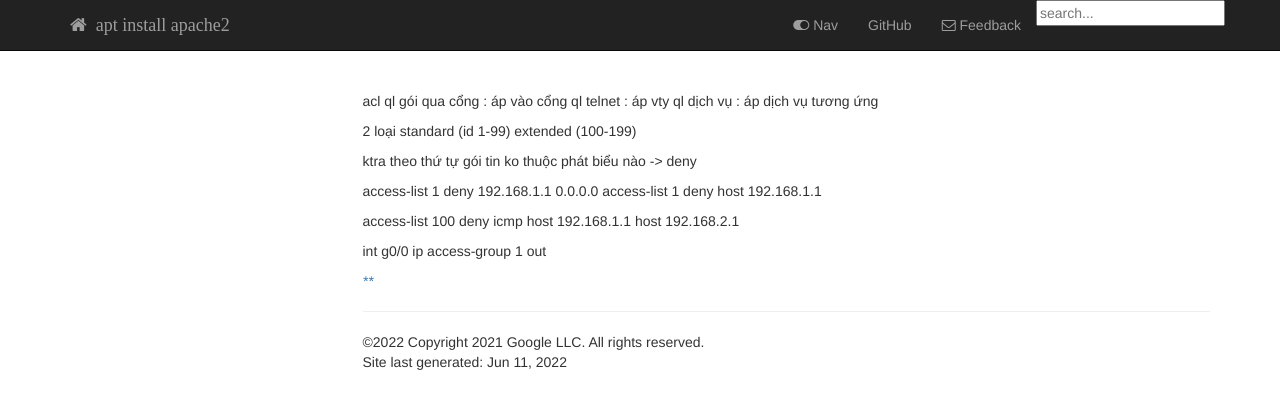
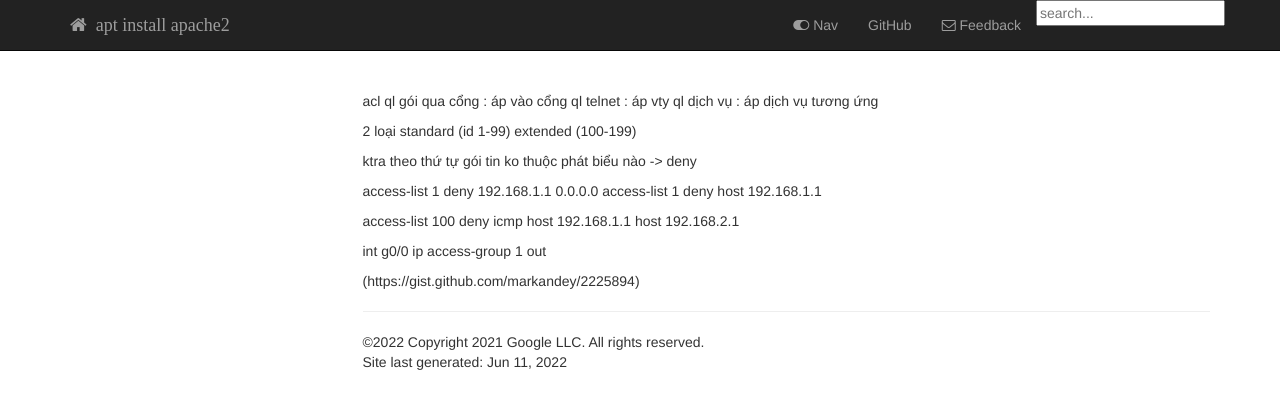
Before and after one commit to aptinstallapache2/aptinstallapache2.github.io, a Jekyll site: the page built from pages/CCNA/ACL.md, in a window 1280 px wide. Shown: the top 409 px of the page. Built offline with Jekyll 4.4.1, drawn with Linux system fonts in a browser that asks for light colours; nearby versions of some CDN libraries; our own code applies the rules of GitHub Pages for plain Markdown files; library files that are not in the unit come from our copies; comment, search, counter and statistics services are not loaded.

Commit message:
Update ACL.md

```diff
--- a/pages/CCNA/ACL.md
+++ b/pages/CCNA/ACL.md
@@ -19,4 +19,4 @@ access-list 100 deny icmp host 192.168.1.1 host 192.168.2.1
 int g0/0
 ip access-group 1 out
 
-[****](https://gist.github.com/markandey/2225894)
+(https://gist.github.com/markandey/2225894)
```
